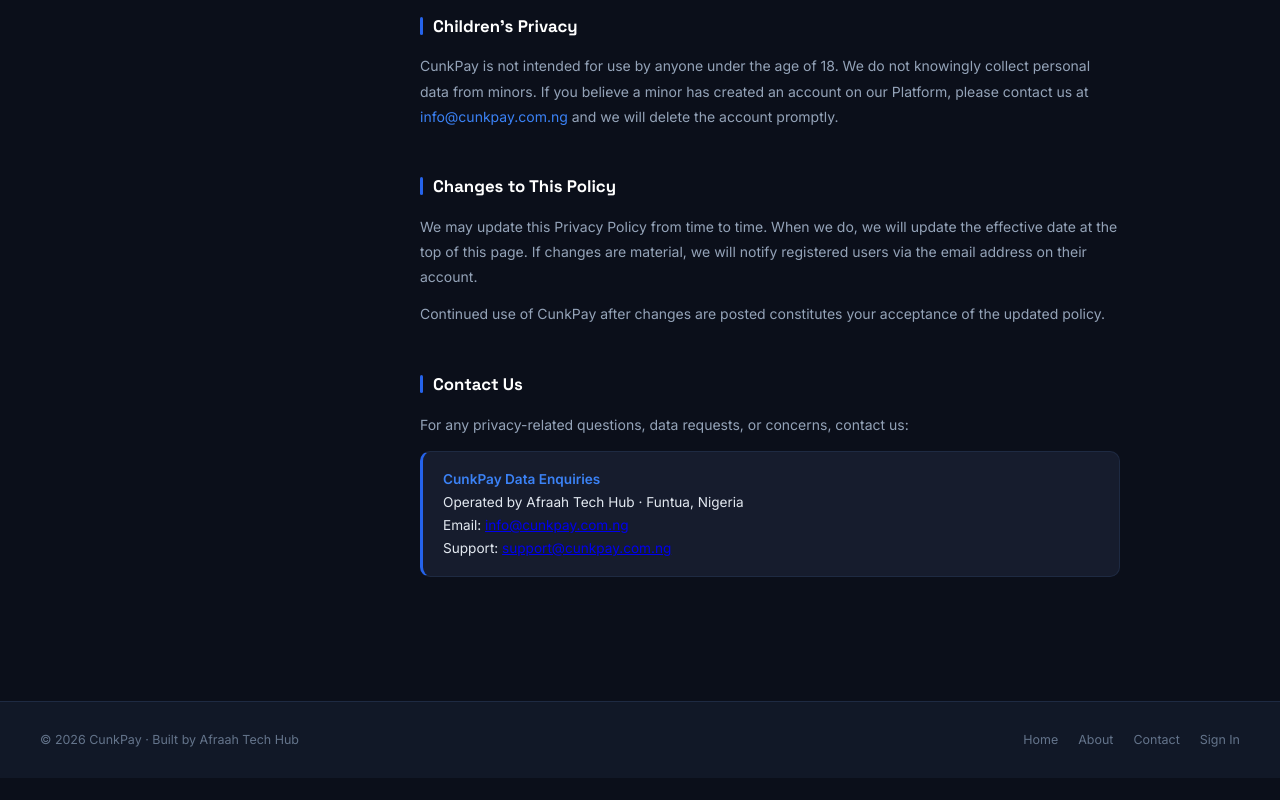
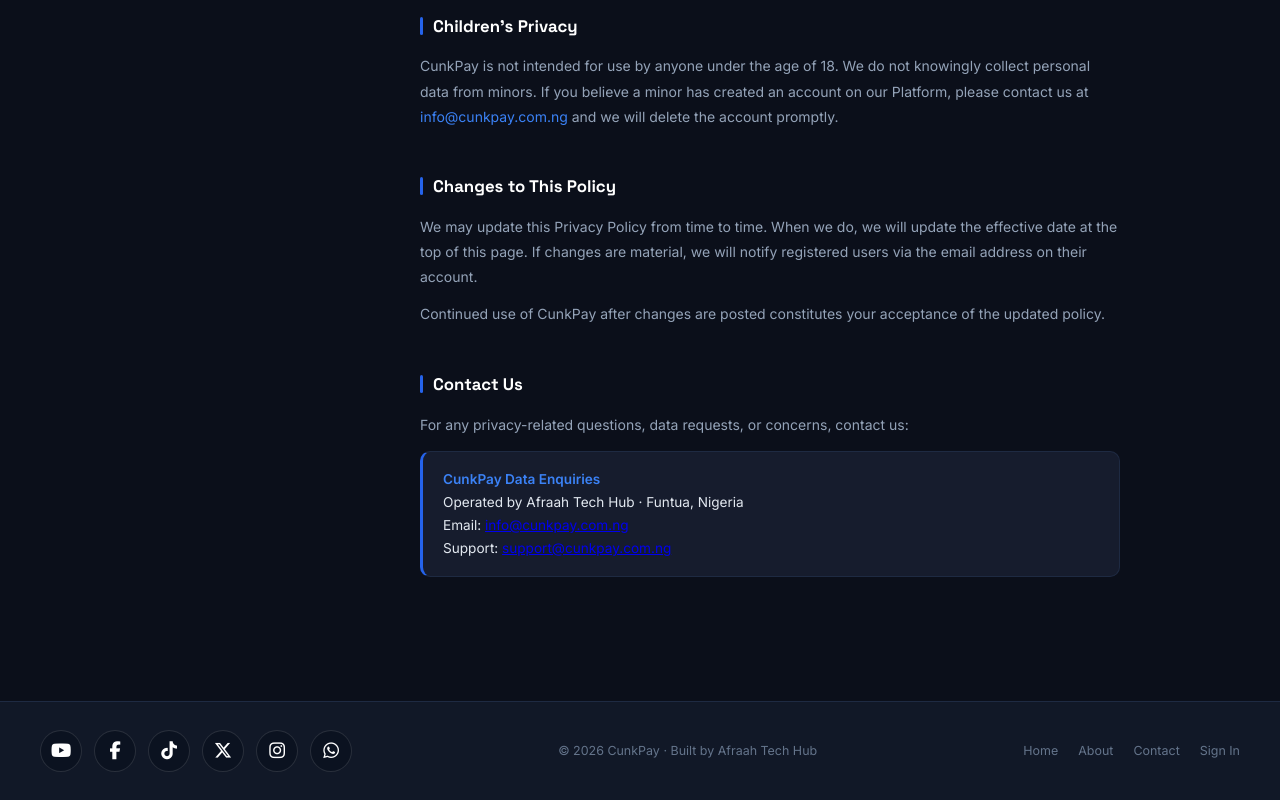
Before and after one commit to Safary01/cunkpay, a plain HTML site: page privacy-policy.html in a window 1280 px wide. Shown: the part 3629-4429 px from the top of the page. Before the commit the page ends 4407 px from the top, so only its background shows below. Drawn offline with Linux system fonts and the light colour scheme.

Commit message:
Update privacy-policy.html

```diff
--- a/privacy-policy.html
+++ b/privacy-policy.html
@@ -19,6 +19,10 @@
 <meta name="twitter:title" content="Privacy Policy — CunkPay">
 <meta name="twitter:description" content="How CunkPay collects, uses, and protects your personal data.">
 <meta name="twitter:image" content="https://cunkpay.com.ng/cunkpay.png">
+<!-- Font Awesome Icons -->
+<link
+  rel="stylesheet"
+  href="https://cdnjs.cloudflare.com/ajax/libs/font-awesome/6.5.2/css/all.min.css">
 <script type="application/ld+json">
 {
   "@context": "https://schema.org",
@@ -104,6 +108,49 @@
   .policy-wrap { grid-template-columns: 1fr; padding: 32px 20px 60px; }
   .policy-nav { display: none; }
   footer { flex-direction: column; text-align: center; }
+}
+  .cunkpay-socials {
+  display: flex;
+  align-items: center;
+  gap: 12px;
+  flex-wrap: wrap;
+}
+
+.cunkpay-socials a {
+  width: 42px;
+  height: 42px;
+  display: flex;
+  align-items: center;
+  justify-content: center;
+
+  color: #ffffff;
+  background: #0b1220;
+  border: 1px solid rgba(255, 255, 255, 0.12);
+  border-radius: 50%;
+
+  text-decoration: none;
+  font-size: 18px;
+
+  transition:
+    transform 0.2s ease,
+    background 0.2s ease,
+    border-color 0.2s ease;
+}
+
+.cunkpay-socials a:hover {
+  transform: translateY(-3px);
+  background: #064e3b;
+  border-color: #047857;
+}
+
+.cunkpay-socials a:active {
+  transform: translateY(-1px);
+}
+
+/* Keyboard accessibility */
+.cunkpay-socials a:focus-visible {
+  outline: 2px solid #f5b942;
+  outline-offset: 3px;
 }
 </style>
 </head>
@@ -298,6 +345,32 @@
 </div>
 
 <footer>
+  <div class="cunkpay-socials">
+  <a href="https://youtube.com/@cunkpayng" target="_blank" rel="noopener noreferrer" aria-label="CunkPay on YouTube">
+    <i class="fa-brands fa-youtube"></i>
+  </a>
+
+  <a href="https://www.facebook.com/profile.php?id=61594360289585" target="_blank" rel="noopener noreferrer" aria-label="CunkPay on Facebook">
+    <i class="fa-brands fa-facebook-f"></i>
+  </a>
+
+  <a href="https://tiktok.com/@cunkpayng" target="_blank" rel="noopener noreferrer" aria-label="CunkPay on TikTok">
+    <i class="fa-brands fa-tiktok"></i>
+  </a>
+
+  <a href="https://x.com/cunkpayng" target="_blank" rel="noopener noreferrer" aria-label="CunkPay on X">
+    <i class="fa-brands fa-x-twitter"></i>
+  </a>
+
+  <a href="https://instagram.com/cunkpayng" target="_blank" rel="noopener noreferrer" aria-label="CunkPay on Instagram">
+    <i class="fa-brands fa-instagram"></i>
+  </a>
+
+  <a href="https://wa.me/2348032570778" target="_blank" rel="noopener noreferrer" aria-label="Contact CunkPay on WhatsApp">
+    <i class="fa-brands fa-whatsapp"></i>
+  </a>
+  </div>
+
   <div class="footer-copy">© 2026 CunkPay · Built by Afraah Tech Hub</div>
   <div class="footer-links-row">
     <a href="index.html">Home</a>
```
